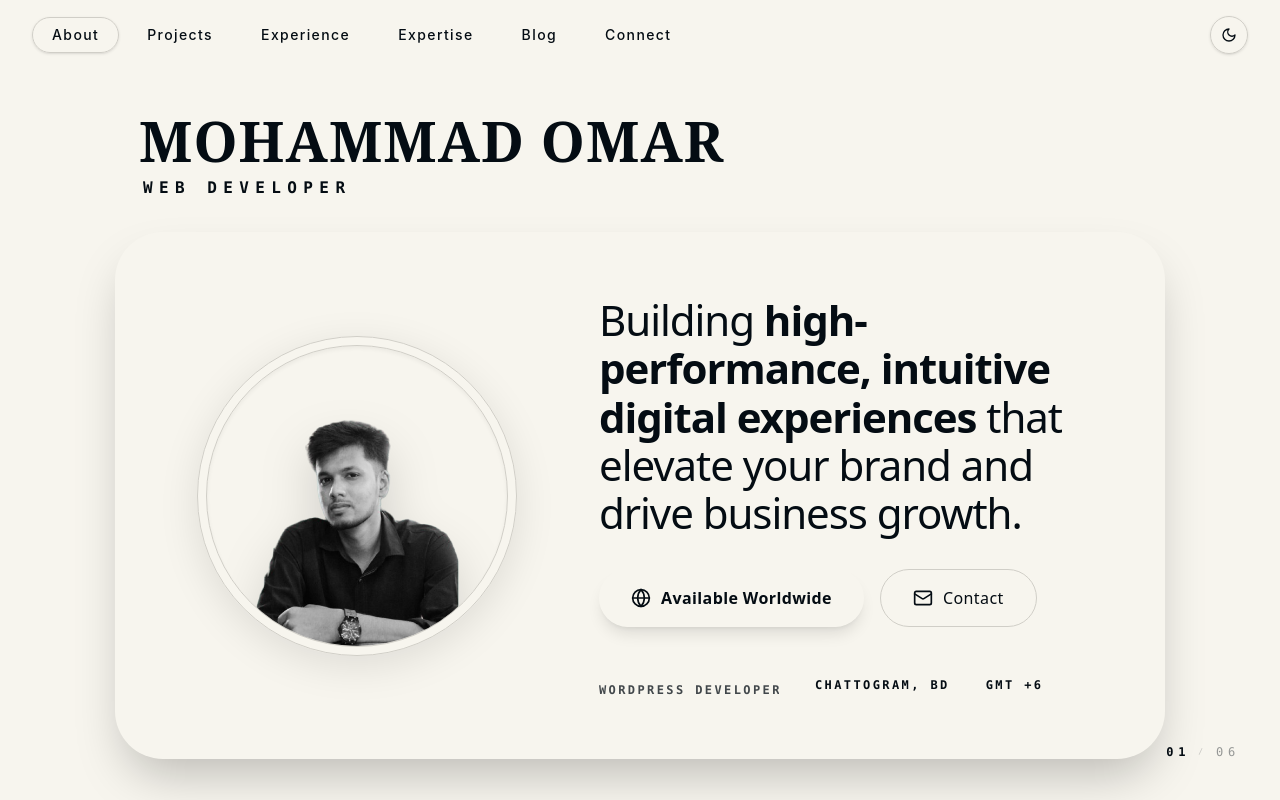
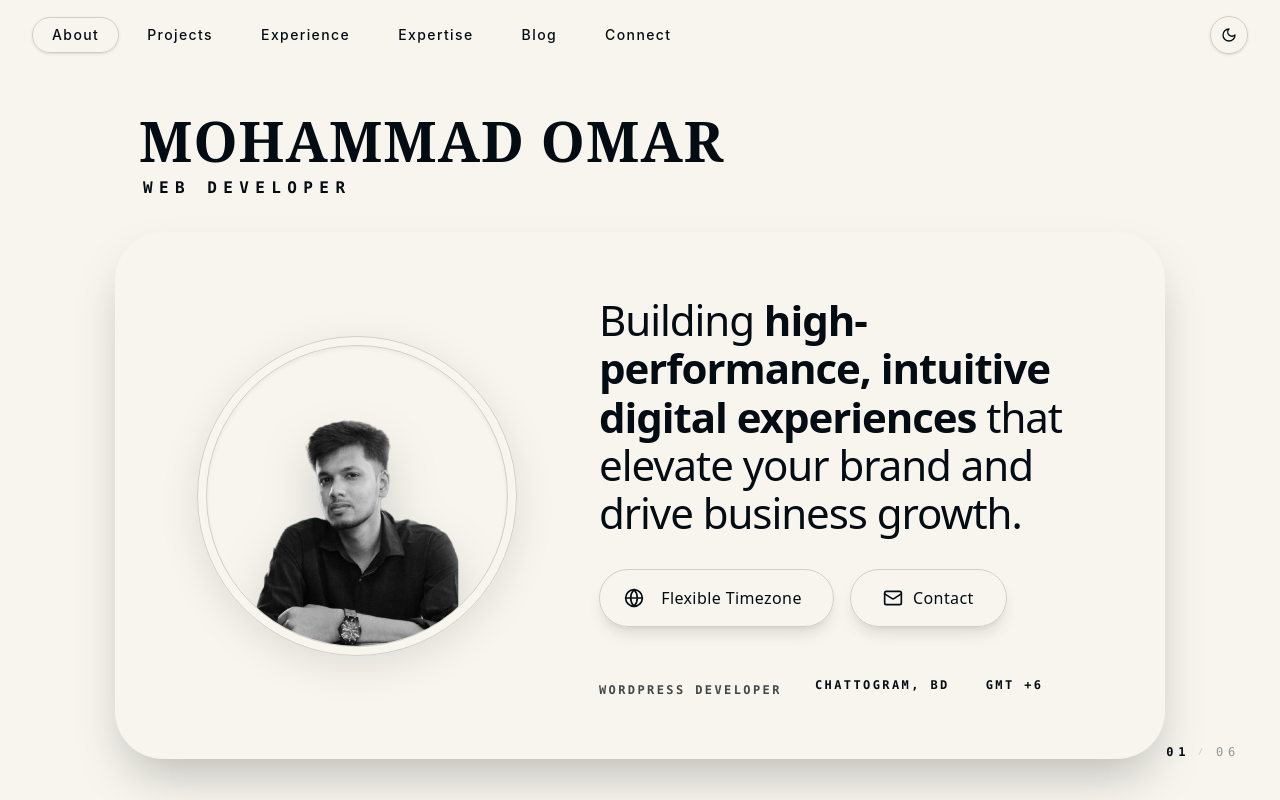
Before and after one commit to Omar-webcloud/Portfolio, a React (Vite) app: page / in a window 1280 px wide. Built offline with nearby package versions, Linux system fonts and the light colour scheme.

Commit message:
feat: on hover cta btns

```diff
--- a/src/App.jsx
+++ b/src/App.jsx
@@ -67,7 +67,7 @@ export default function App() {
       const t = setTimeout(() => {
         setPrev(null)
         setAnimating(false)
-      }, 600)
+      }, 350)
       return () => clearTimeout(t)
     }
   }, [animating])
@@ -189,8 +189,9 @@ export default function App() {
             initial={{ opacity: 0, x: dir * 40 }}
             animate={{ opacity: 1, x: 0 }}
             exit={{ opacity: 0, x: dir * -40 }}
-            transition={{ duration: 0.5, ease: [0.76, 0, 0.24, 1] }}
+            transition={{ duration: 0.35, ease: [0.76, 0, 0.24, 1] }}
             className="absolute inset-0 w-full h-full pt-10 sm:pt-16 md:pt-16 max-[500px]:pt-16"
+            style={{ willChange: "transform, opacity" }}
           >
              {slices[current].component}
           </motion.div>
--- a/src/components/about.jsx
+++ b/src/components/about.jsx
@@ -1,7 +1,6 @@
 import { useState, useEffect } from "react"
 import { motion, AnimatePresence } from "framer-motion"
-import { Globe, Mail } from "lucide-react"
-
+import { Globe, Mail, MailOpen } from "lucide-react"
 export function About({ onConnect }) {
   const ROLES = ["Frontend Developer", "Web Developer", "WordPress Developer", "Full-Stack Developer"];
   const [roleIndex, setRoleIndex] = useState(0);
@@ -75,16 +74,22 @@ export function About({ onConnect }) {
              className="flex flex-col sm:flex-row flex-wrap gap-3 sm:gap-4 font-sans"
            >
              <div
-               className="bg-background text-foreground px-6 sm:px-8 py-3.5 sm:py-4 rounded-full font-semibold transition-all duration-300 text-[13px] sm:text-base tracking-wide shadow-lg shadow-background/5 w-full sm:w-auto flex items-center justify-center gap-2.5 cursor-default hover:bg-background/90 hover:scale-[1.02]"
+               className="group relative bg-background/5 hover:bg-background/10 backdrop-blur-xl border border-background/10 hover:border-background/20 text-background px-5 sm:px-6 py-3.5 sm:py-4 rounded-full font-medium transition-all duration-500 text-[13px] sm:text-base tracking-wide shadow-lg w-full sm:w-auto flex items-center justify-center gap-2.5 cursor-default hover:scale-[1.02]"
              >
-               <Globe className="w-4 h-4 sm:w-5 sm:h-5 text-foreground/70" />
-               Available Worldwide
+               <Globe className="w-4 h-4 sm:w-5 sm:h-5 text-background/70 group-hover:text-background group-hover:rotate-[360deg] transition-all duration-700 ease-[cubic-bezier(0.34,1.56,0.64,1)] shrink-0" />
+               <div className="relative overflow-hidden h-[20px] sm:h-[24px] flex flex-col justify-start w-[140px] sm:w-[155px]">
+                 <span className="absolute inset-0 flex items-center justify-center transition-transform duration-500 group-hover:-translate-y-full whitespace-nowrap">Flexible Timezone</span>
+                 <span className="absolute inset-0 flex items-center justify-center translate-y-full transition-transform duration-500 group-hover:translate-y-0 whitespace-nowrap">Available Remotely</span>
+               </div>
              </div>
              <button
                onClick={onConnect}
-               className="border hover:border-background border-background/30 text-background hover:bg-background/10 px-6 sm:px-8 py-3.5 sm:py-4 rounded-full font-medium transition-all duration-300 text-[13px] sm:text-base tracking-wide w-full sm:w-auto flex items-center justify-center gap-2.5 active:scale-95 group"
+               className="group relative bg-transparent hover:bg-background/5 backdrop-blur-md border border-background/20 hover:border-background/40 text-background px-6 sm:px-8 py-3.5 sm:py-4 rounded-full font-medium transition-all duration-500 text-[13px] sm:text-base tracking-wide shadow-lg w-full sm:w-auto flex items-center justify-center gap-2.5 active:scale-95"
              >
-               <Mail className="w-4 h-4 sm:w-5 sm:h-5 group-hover:text-background transition-colors text-background/70" />
+               <span className="relative w-4 h-4 sm:w-5 sm:h-5 shrink-0 flex items-center justify-center">
+                 <Mail className="absolute w-full h-full text-background/70 transition-all duration-300 group-hover:opacity-0 group-hover:scale-75 group-hover:-translate-y-2" />
+                 <MailOpen className="absolute w-full h-full text-background opacity-0 scale-75 translate-y-2 transition-all duration-300 group-hover:opacity-100 group-hover:scale-100 group-hover:translate-y-0" />
+               </span>
                Contact
              </button>
            </motion.div>
```
